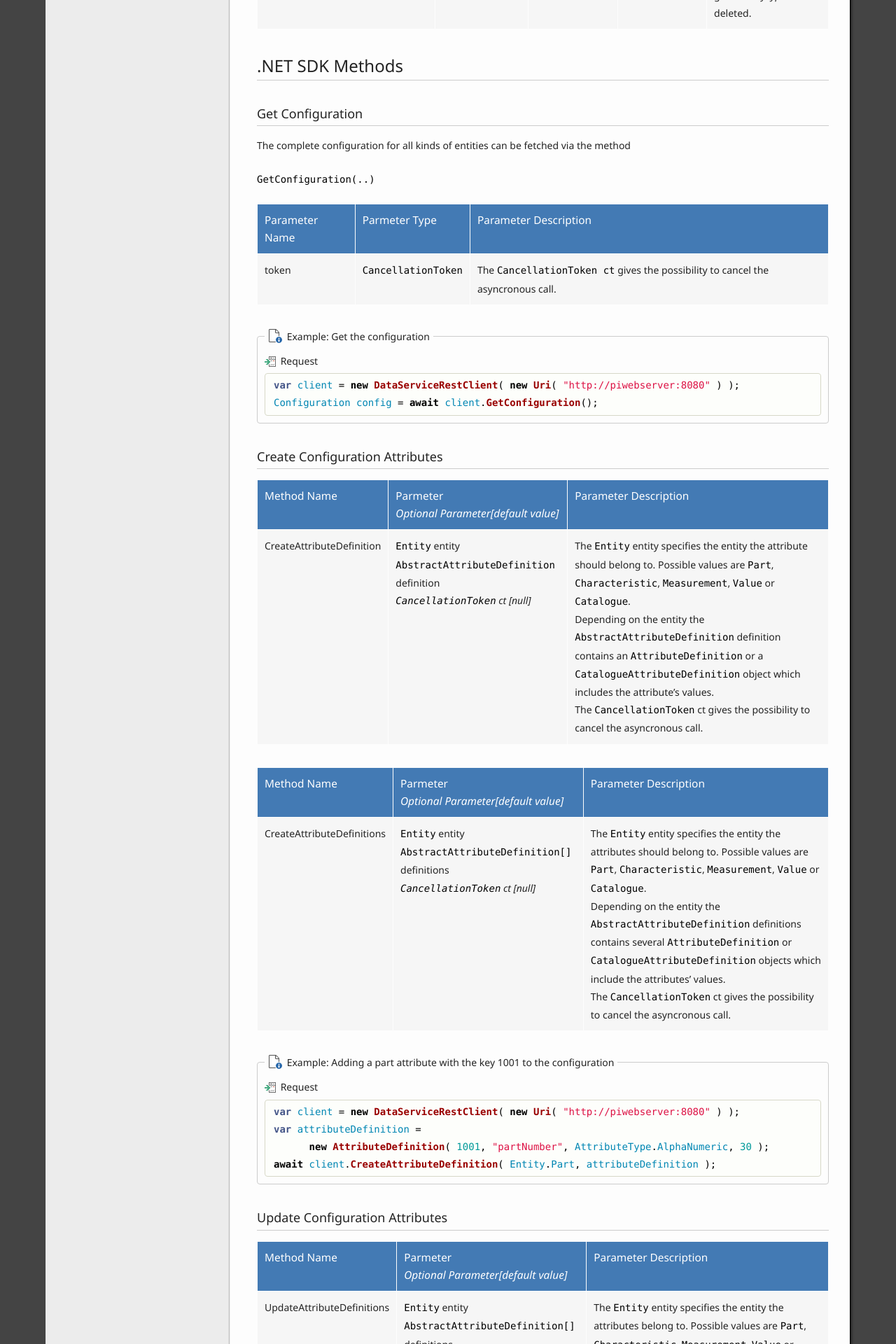
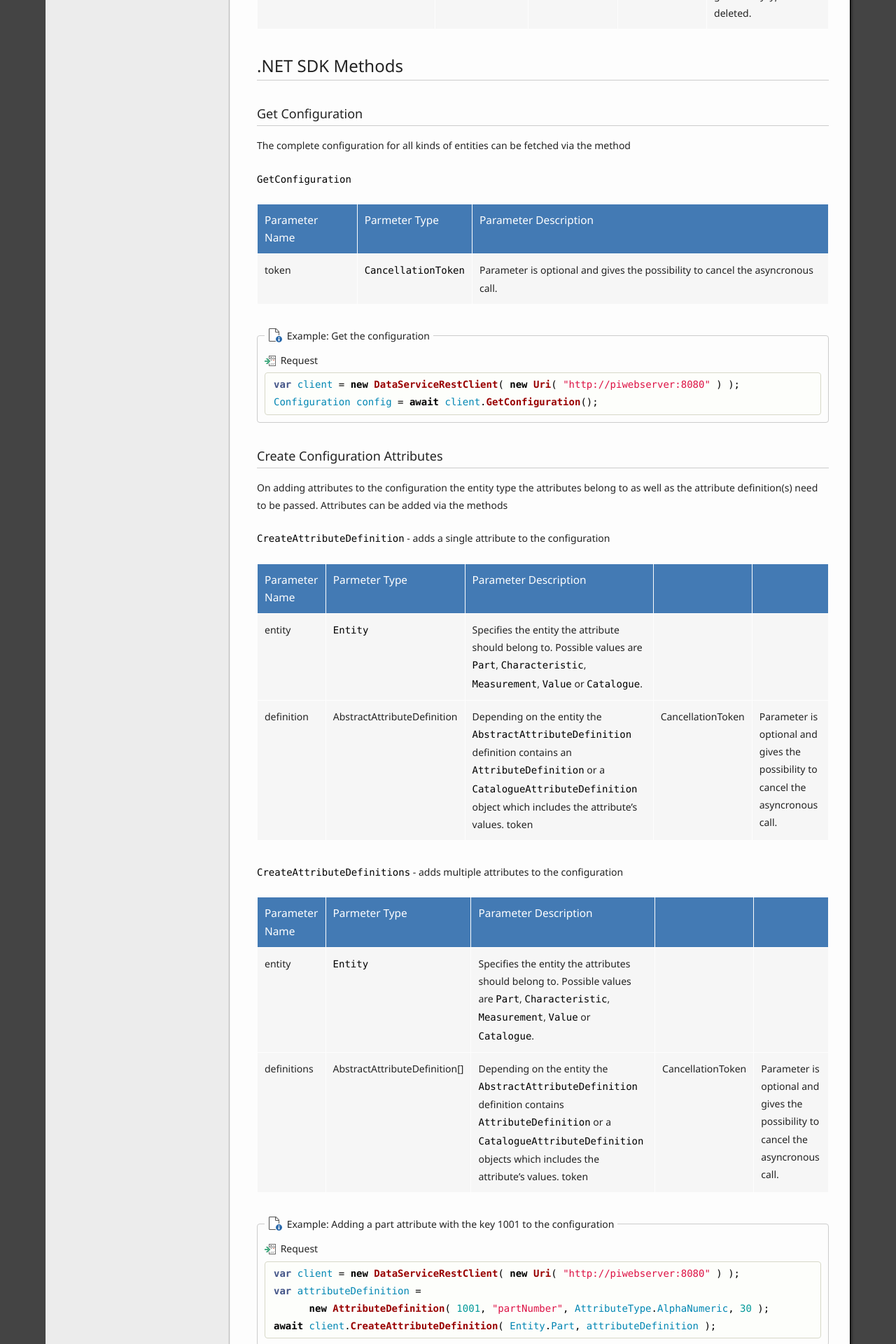
Before and after one commit to ZEISS-PiWeb/PiWeb-Api, a Jekyll site: the page built from _pages/022-configuration.md, in a window 1280 px wide. Shown: the part 2073-3993 px from the top of the page at 70% size. Built offline with Jekyll 4.4.1, drawn with Linux system fonts in a browser that asks for light colours; some of the changed text lies outside the part shown.

Commit message:
Update 022-configuration.md

````diff
--- a/_pages/022-configuration.md
+++ b/_pages/022-configuration.md
@@ -67,11 +67,11 @@ configuration/*entityType*/{*Comma seperated list of attribute definition ids*}
 
 The complete configuration for all kinds of entities can be fetched via the method
 
-```GetConfiguration(..)```
+```GetConfiguration```
 
-Parameter Name | Parmeter Type | Parameter Description
-------------|-------------------------------------------------|----------------------
-token | ```CancellationToken``` |  The ```CancellationToken ct``` gives the possibility to cancel the asyncronous call.
+Parameter Name | Parmeter Type           | Parameter Description
+---------------|-------------------------|--------------------------------------------------
+token          | ```CancellationToken``` | Parameter is optional and gives the possibility to cancel the asyncronous call.
 
 {% include exampleFieldset.html caption=" Get the configuration" %}
 {{ site.headers['request'] | markdownify }}
@@ -85,13 +85,21 @@ Configuration config = await client.GetConfiguration();
 
 ### Create Configuration Attributes
 
-Method Name | Parmeter<br>*Optional Parameter[default value]* | Parameter Description
-------------|-------------------------------------------------|----------------------
-CreateAttributeDefinition | ```Entity``` entity<br><nobr><code>AbstractAttributeDefinition</code> definition </nobr><br>*```CancellationToken``` ct [null]* |  The ```Entity``` entity specifies the entity the attribute should belong to. Possible values are ```Part```, ```Characteristic```, ```Measurement```, ```Value``` or ```Catalogue```.<br> Depending on the entity the ```AbstractAttributeDefinition``` definition contains an ```AttributeDefinition``` or a ```CatalogueAttributeDefinition``` object which includes the attribute's values. <br> The ```CancellationToken``` ct gives the possibility to cancel the asyncronous call.
+On adding attributes to the configuration the entity type the attributes belong to as well as the attribute definition(s) need to be passed. Attributes can be added via the methods
 
-Method Name | Parmeter<br>*Optional Parameter[default value]* | Parameter Description
-------------|-------------------------------------------------|----------------------
-CreateAttributeDefinitions | ```Entity``` entity<br><nobr><code>AbstractAttributeDefinition[]</code> definitions </nobr><br>*```CancellationToken``` ct [null]* |  The ```Entity``` entity specifies the entity the attributes should belong to. Possible values are ```Part```, ```Characteristic```, ```Measurement```, ```Value``` or ```Catalogue```.<br> Depending on the entity the ```AbstractAttributeDefinition``` definitions contains several ```AttributeDefinition``` or  ```CatalogueAttributeDefinition``` objects which include the attributes' values. <br> The ```CancellationToken``` ct gives the possibility to cancel the asyncronous call.
+```CreateAttributeDefinition``` - adds a single attribute to the configuration
+
+Parameter Name | Parmeter Type           | Parameter Description
+---------------|-------------------------|--------------------------------------------------
+entity         | ```Entity```            | Specifies the entity the attribute should belong to. Possible values are ```Part```, ```Characteristic```, ```Measurement```, ```Value``` or ```Catalogue```.
+definition     | AbstractAttributeDefinition | Depending on the entity the ```AbstractAttributeDefinition``` definition contains an ```AttributeDefinition``` or a ```CatalogueAttributeDefinition``` object which includes the attribute's values. token          | CancellationToken       | Parameter is optional and gives the possibility to cancel the asyncronous call.
+
+```CreateAttributeDefinitions``` - adds multiple attributes to the configuration
+
+Parameter Name | Parmeter Type           | Parameter Description
+---------------|-------------------------|--------------------------------------------------
+entity         | ```Entity```            | Specifies the entity the attributes should belong to. Possible values are ```Part```, ```Characteristic```, ```Measurement```, ```Value``` or ```Catalogue```.
+definitions     | AbstractAttributeDefinition[] | Depending on the entity the ```AbstractAttributeDefinition``` definition contains ```AttributeDefinition``` or a ```CatalogueAttributeDefinition``` objects which includes the attribute's values. token          | CancellationToken       | Parameter is optional and gives the possibility to cancel the asyncronous call.
 
 {% include exampleFieldset.html caption="Adding a part attribute with the key 1001 to the configuration" %}
 
````
